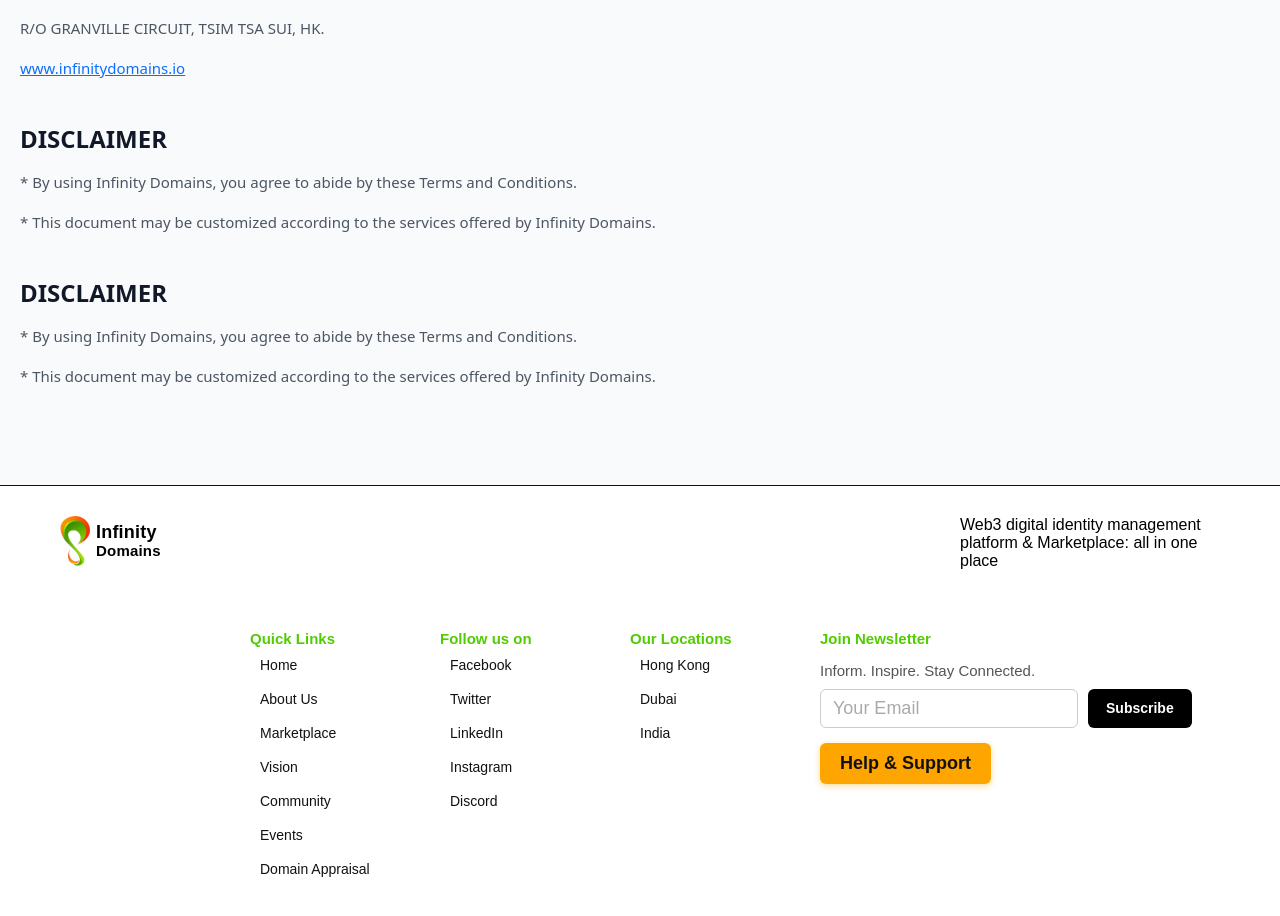
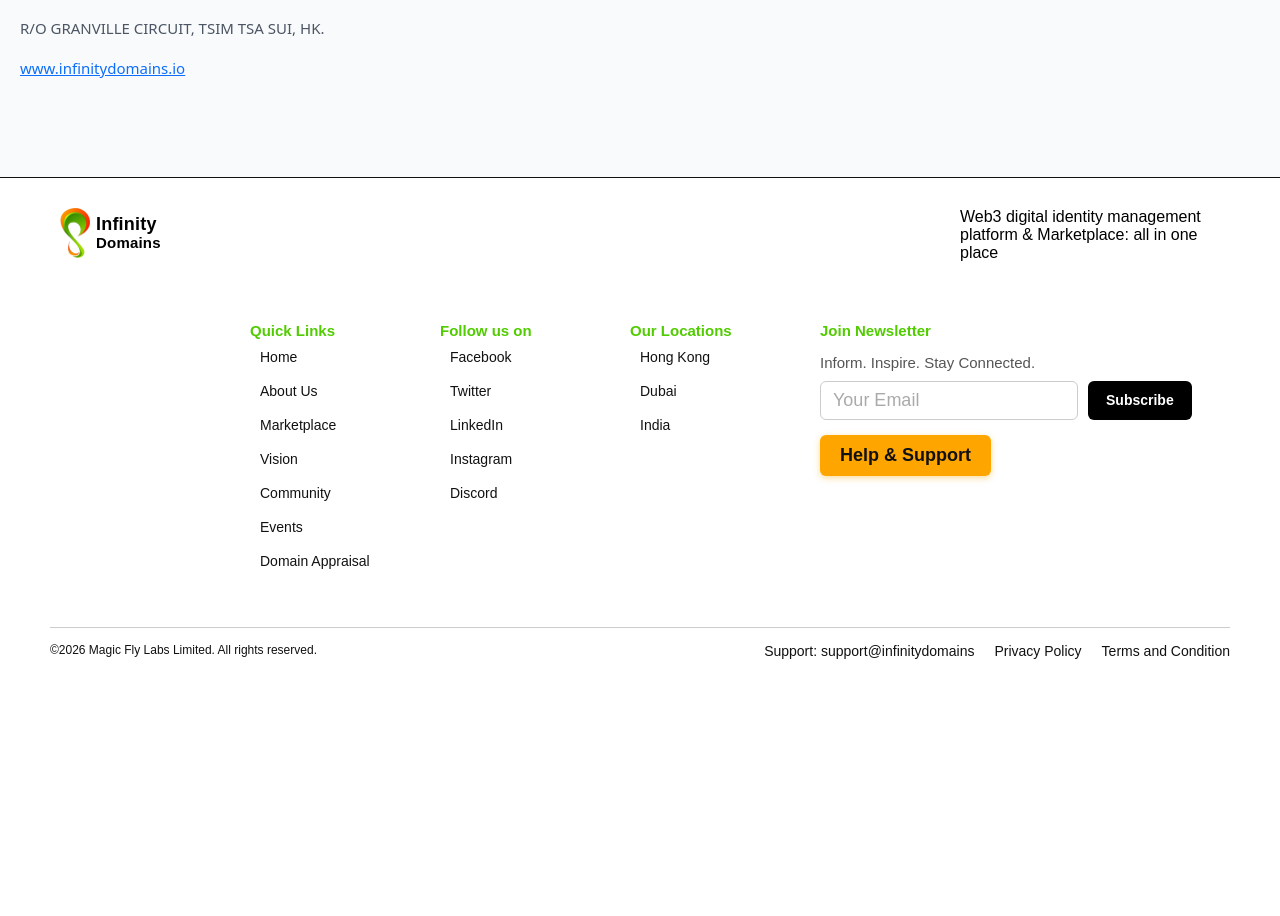
Before and after one commit to mohit-49/testing-pr-analyzer, a Next.js app: page /footer/terms-and-condition in a window 1280 px wide. Shown: the part 7900-8816 px from the top of the page. After the commit the page ends 8579 px from the top, so only its background shows below. Built offline with nearby package versions, Linux system fonts and the light colour scheme.

Commit message:
update some file content with footer

```diff
--- a/src/components/pages/Footer/About-Us/about-us.tsx
+++ b/src/components/pages/Footer/About-Us/about-us.tsx
@@ -125,9 +125,7 @@
                         <img src="/partners/avatar5.png" alt="User 1" className="user-image" />
                         <h3>Taniya Mittal</h3>
                         <p>SEO</p>
-                        <a href="/" className="linkedin-link">
-                            LinkedIn
-                        </a>
+                        <a href="/" className="linkedin-link">LinkedIn</a>
                     </div>
                 </div><br />
 
--- a/src/components/pages/Footer/Community/community.tsx
+++ b/src/components/pages/Footer/Community/community.tsx
@@ -82,6 +82,8 @@
           <button className="primary-btn">Join the Community</button>
           <button className="secondary-btn">Follow on Twitter</button>
           <button className="secondary-btn">Read Blog</button>
+          <button className="secondary-btn">new one</button>
+          <button className="secondary-btn">new two</button>
         </div>
 
       </div>
--- a/src/components/pages/Footer/Event/event.tsx
+++ b/src/components/pages/Footer/Event/event.tsx
@@ -11,7 +11,6 @@
 
             {/* Philosophy Section */}
             <section className="event-section">
-                <h1 className="event-title">🧭 Our Philosophy Behind Events</h1>
                 <h1 className="event-title">🧭 Our Philosophy Behind Events</h1>
                 <p className="event-text">
                     We believe Web3 shouldn’t be exclusive or confusing – it should be
--- a/src/components/pages/Footer/Terms&Conditions/terms&conditons.tsx
+++ b/src/components/pages/Footer/Terms&Conditions/terms&conditons.tsx
@@ -186,13 +186,7 @@
                 <p>R/O GRANVILLE CIRCUIT, TSIM TSA SUI, HK.</p>
                 <p><a href="/"><span className="span-blue">www.infinitydomains.io</span></a></p>
 
-                <h2>DISCLAIMER</h2>
-                <p>* By using Infinity Domains, you agree to abide by these Terms and Conditions.</p>
-                <p>* This document may be customized according to the services offered by Infinity Domains.</p>
-                <h2>DISCLAIMER</h2>
-                <p>* By using Infinity Domains, you agree to abide by these Terms and Conditions.</p>
-                <p>* This document may be customized according to the services offered by Infinity Domains.</p>
-            </div>
+               </div>
             </section>
             <Footer />
         </div>
```
Also changed, not shown: src/components/pages/Footer/DomainApprasial/domain-apprasial.tsx (+8 -0 lines), 2 other files (tests, documents, lock files or other folders).
